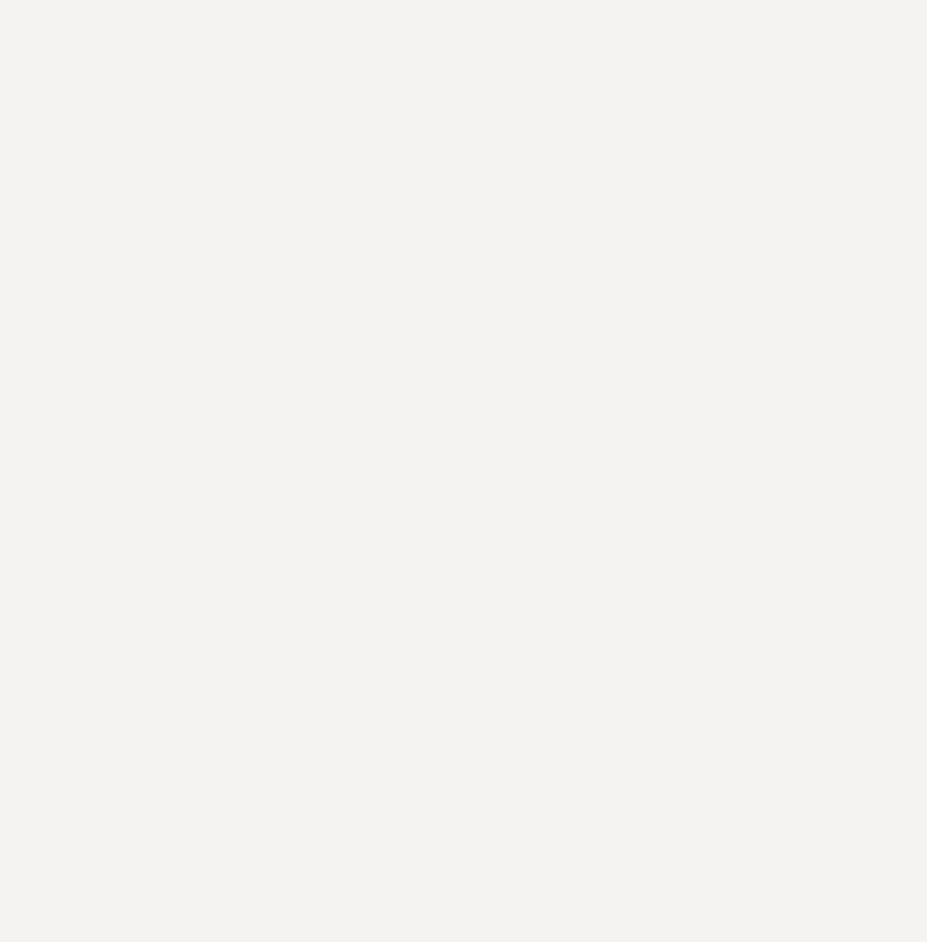
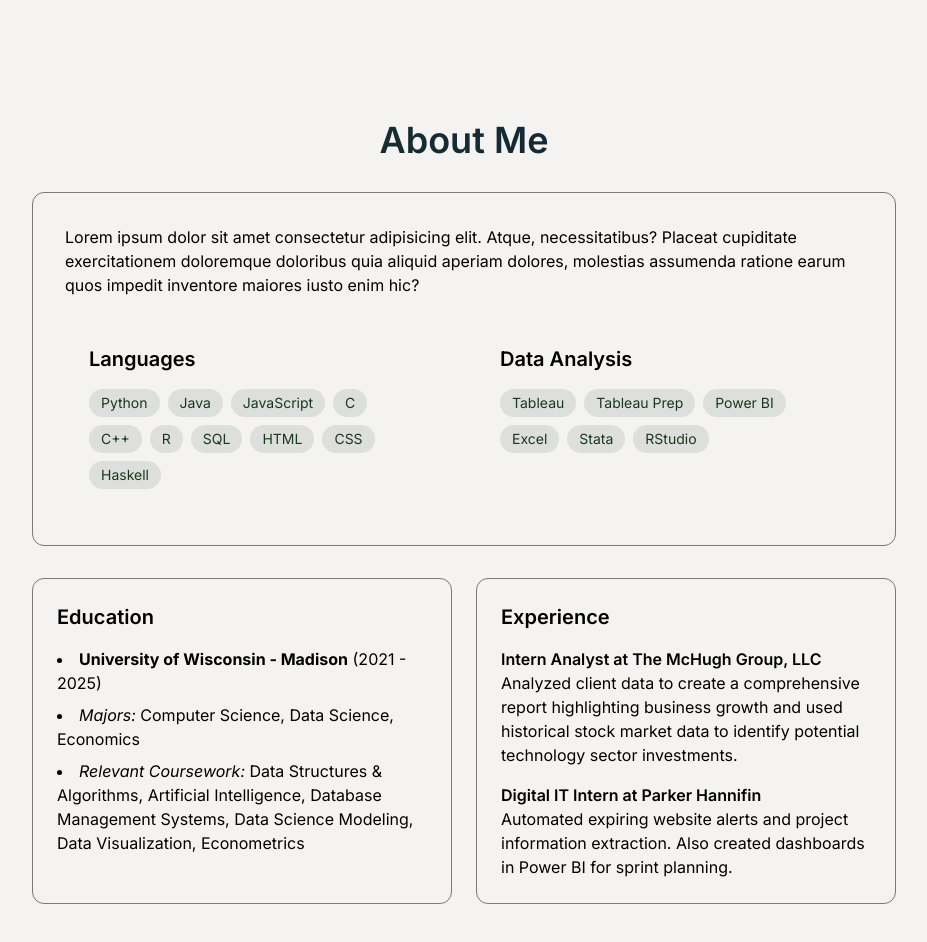
Before and after one commit to spmchugh/portfolio, a React (Vite) app: page / in a window 1280 px wide. Shown: the part 760-1702 px from the top of the page, without its empty margins (176-1103 px from the left). Before the commit the page ends 800 px from the top, so only its background shows below. Built offline with nearby package versions, Linux system fonts and the light colour scheme.

Commit message:
Added About Me section. Still needs some polish but basic structure is in place.

```diff
--- a/src/App.jsx
+++ b/src/App.jsx
@@ -3,6 +3,7 @@ import "./App.css"
 import { Navbar } from "./components/Navbar"
 import { MobileMenu } from "./components/MobileMenu"
 import { Home } from "./components/sections/Home"
+import { About } from "./components/sections/About"
 import "./index.css"
 
 function App() {
@@ -13,6 +14,7 @@ function App() {
       <Navbar menuOpen = {menuOpen} setMenuOpen = {setMenuOpen}/>
       <MobileMenu menuOpen = {menuOpen} setMenuOpen = {setMenuOpen}/>
       <Home />
+      <About />
     </>
   )
 }
--- a/src/components/sections/About.jsx
+++ b/src/components/sections/About.jsx
@@ -0,0 +1,69 @@
+export const About = () => {
+
+    const languages = ["Python", "Java", "JavaScript", "C", "C++", "R", "SQL", "HTML", "CSS", "Haskell"];
+
+    const dataTools = ["Tableau", "Tableau Prep", "Power BI", "Excel", "Stata", "RStudio"];
+
+    return (
+        <section id = "about" className = "min-h-screen flex items-center justify-center py-20">
+            <div className = "max-w-4xl mx-auto px-4">
+                <h2 className = "text-4xl font-semibold mb-8 bg-gradient-to-r from-[#19381F] to-[#141B41] bg-clip-text text-transparent text-center">About Me</h2>
+
+                <div className = "rounded-xl p-8 border-black/50 border hover:-translate-y-1 transition-all">
+                    <p className = "mb-6">Lorem ipsum dolor sit amet consectetur adipisicing elit. Atque, necessitatibus? Placeat cupiditate exercitationem doloremque doloribus quia aliquid aperiam dolores, molestias assumenda ratione earum quos impedit inventore maiores iusto enim hic?</p>
+                    <div className = "grid grid-cols-1 md:grid-cols-2 gap-6">
+                        <div className = "rounded-xl p-6 hover:-translate-y-1 transition-all">
+                            <h3 className = "text-xl font-semibold mb-4">Languages</h3>
+                            <div className = "flex flex-wrap gap-2">
+                                {languages.map((language, key) => (
+                                    <span key = {key} className = "bg-[#19381F]/10 text-[#19381F] py-1 px-3 rounded-full text-sm hover:bg-[#19381F]/20 hover:shadow-[0_2px_8px_#19381F/20] transition">{language}</span>
+                                ))}
+                            </div>
+                        </div>
+
+                        <div className = "rounded-xl p-6 hover:-translate-y-1 transition-all">
+                            <h3 className = "text-xl font-semibold mb-4">Data Analysis</h3>
+                            <div className = "flex flex-wrap gap-2">
+                                {dataTools.map((tool, key) => (
+                                    <span key = {key} className = "bg-[#19381F]/10 text-[#19381F] py-1 px-3 rounded-full text-sm hover:bg-[#19381F]/20 hover:shadow-[0_2px_8px_#19381F/20] transition">{tool}</span>
+                                ))}
+                            </div>
+                        </div>
+
+
+                    </div>
+                </div>
+
+                <div className = "grid grid-cols-1 md:grid-cols-2 gap-6 mt-8">
+                    <div className = "p-6 rounded-xl border-black/50 border hover:-translate-y-1 transition-all">
+                        <h3 className = "text-xl font-semibold mb-4">Education</h3>
+                        <ul className = "list-disc list-inside space-y-2">
+                            <li>
+                                <strong>University of Wisconsin - Madison</strong> (2021 - 2025)
+                            </li>
+                            <li>
+                                <i>Majors:</i> Computer Science, Data Science, Economics
+                            </li>
+                            <li>
+                                <i>Relevant Coursework:</i> Data Structures & Algorithms, Artificial Intelligence, Database Management Systems, Data Science Modeling, Data Visualization, Econometrics
+                            </li>
+                        </ul>
+                    </div>
+                    <div className = "p-6 rounded-xl border-black/50 border hover:-translate-y-1 transition-all">
+                        <h3 className = "text-xl font-semibold mb-4">Experience</h3>
+                        <div className = "space-y-4">
+                            <div>
+                                <h4 className = "font-semibold">Intern Analyst at The McHugh Group, LLC</h4>
+                                <p>Analyzed client data to create a comprehensive report highlighting business growth and used historical stock market data to identify potential technology sector investments.</p>
+                                <div className="my-4" />
+                                <h4 className = "font-semibold">Digital IT Intern at Parker Hannifin</h4>
+                                <p>Automated expiring website alerts and project information extraction. Also created dashboards in Power BI for sprint planning.</p>
+                            </div>
+
+                        </div>
+                    </div>
+                </div>
+            </div>
+        </section>
+    )
+}
```
